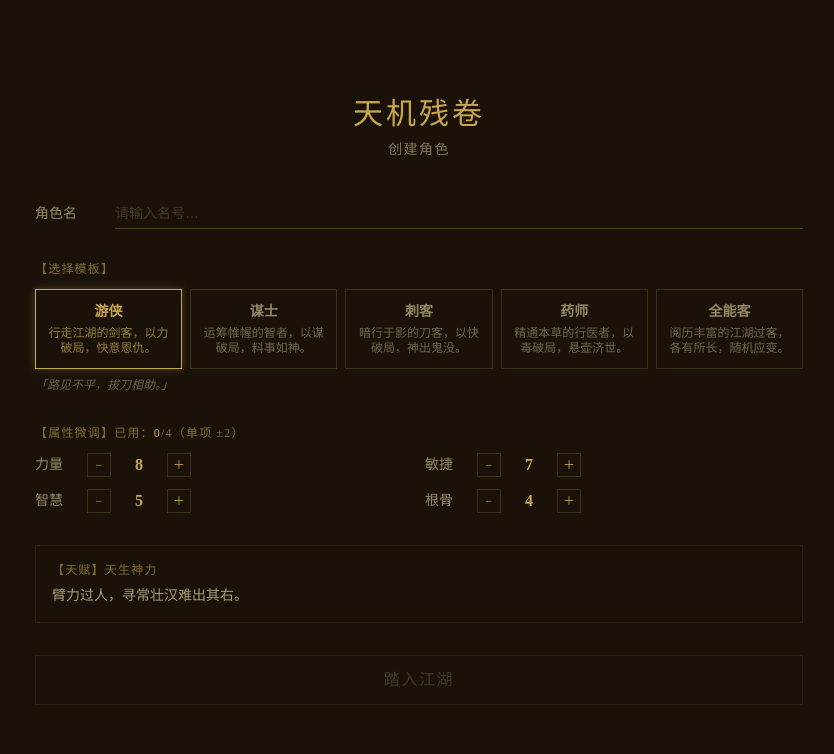
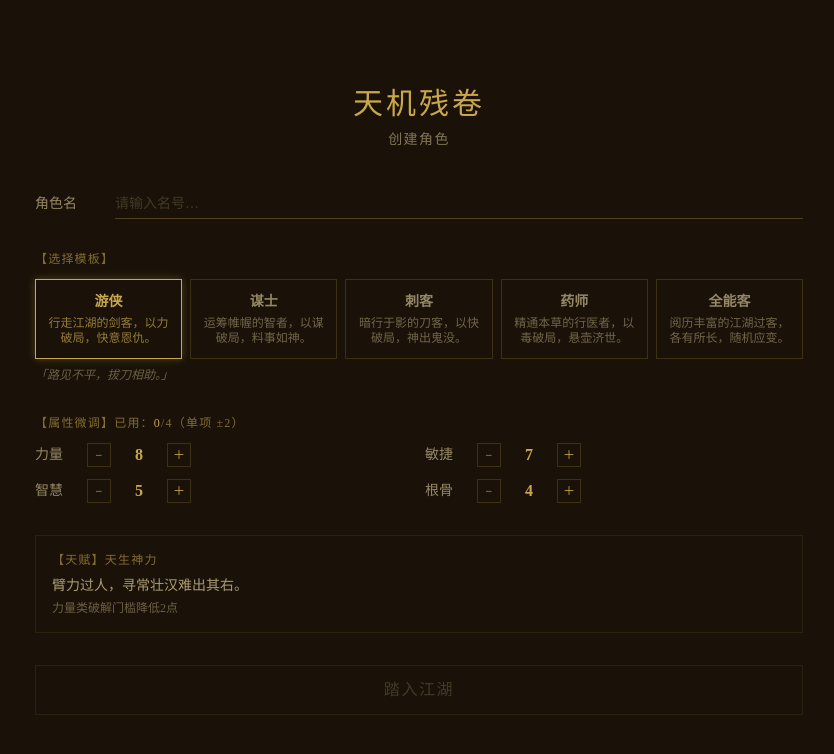
Before and after one commit to GodKerwin/claudeGame, a React (Vite) app: page /create in a window 1280 px wide. Shown: the top 754 px of the page, without its empty margins (221-1055 px from the left). Built offline with nearby package versions, Linux system fonts and the light colour scheme.

Commit message:
fix: add effect field to Talent interface, restore talent effect display in CharacterCreate

```diff
--- a/src/pages/CharacterCreate/CharacterCreate.tsx
+++ b/src/pages/CharacterCreate/CharacterCreate.tsx
@@ -139,6 +139,7 @@ export default function CharacterCreate() {
           <div className="border border-gold/10 p-4">
             <p className="text-gold/60 text-xs mb-2 tracking-widest">【天赋】{talent.name}</p>
             <p className="text-ink/70 text-sm">{talent.description}</p>
+            <p className="text-ink/40 text-xs mt-1">{talent.effect}</p>
           </div>
         )}
 
--- a/src/types/game.ts
+++ b/src/types/game.ts
@@ -93,6 +93,7 @@ export interface Talent {
   id: string;
   name: string;
   description: string;
+  effect: string;
 }
 
 export interface CharacterTemplate {
```
